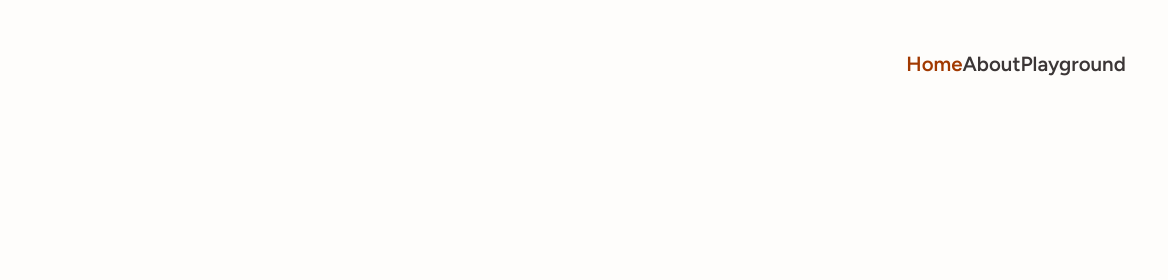
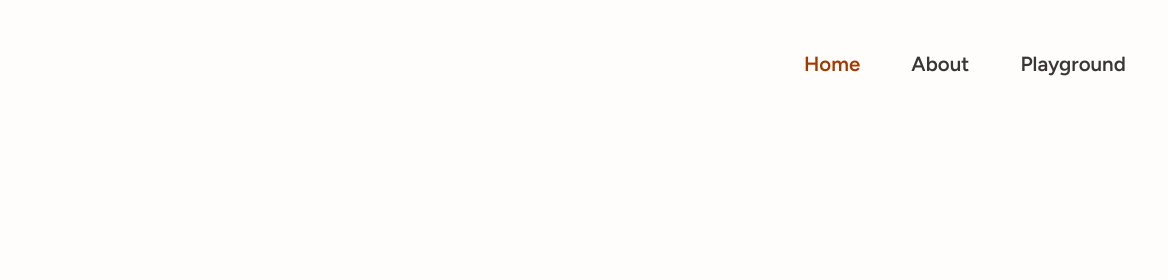
Before and after one commit to tvisha-patel-10/tvisha-portfolio, an Astro site: page / in a window 1280 px wide. Shown: the top 280 px of the page, 112-1280 px from the left. Built offline with nearby package versions, Linux system fonts and the light colour scheme; Astro itself is replaced by a stand-in of ours; a web font is replaced by a local one.

Commit message:
nav bar gap tweak

```diff
--- a/src/css/main.css
+++ b/src/css/main.css
@@ -169,7 +169,7 @@ h3 {
 .site-nav {
     display: flex;
     align-items: center;
-    gap: clamp(2rem, 4vw, 3.5remx);
+    gap: clamp(2rem, 4vw, 3.5rem);
 }
 
 .site-nav a {
```
